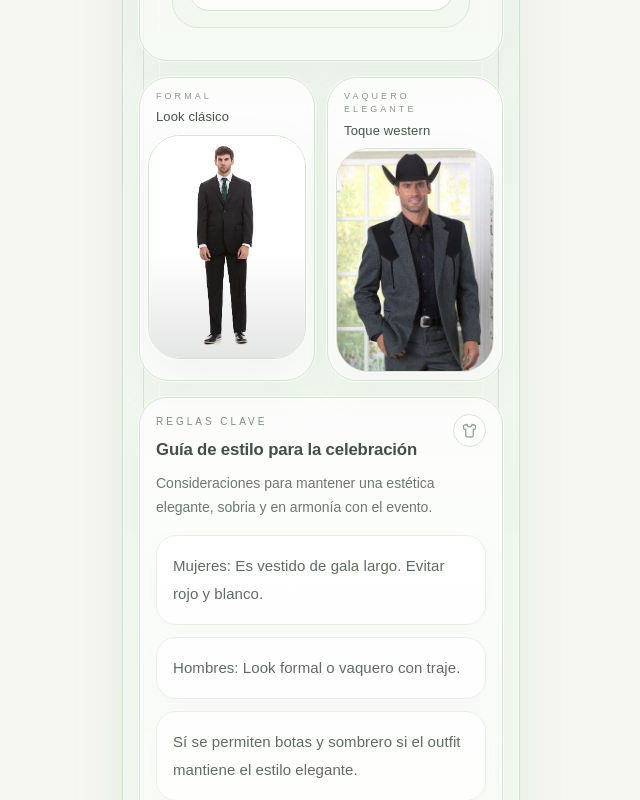
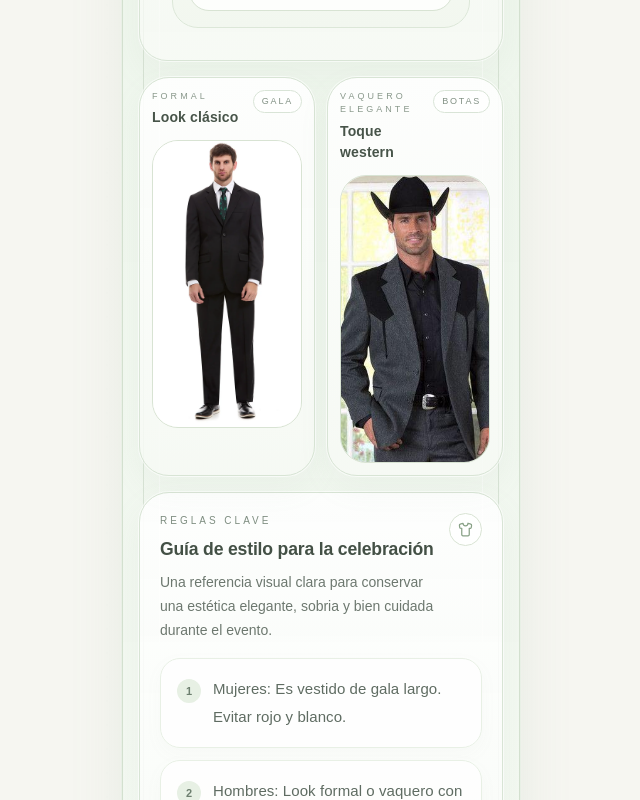
Before and after one commit to roiszs/BodaSantiago-Lily, a Next.js app: page / in a window 1280 px wide. Shown: the part 3980-4780 px from the top of the page, without its empty margins (319-959 px from the left). Built offline with nearby package versions, Linux system fonts and the light colour scheme.

Commit message:
Mejorando las fotos

```diff
--- a/src/app/page.tsx
+++ b/src/app/page.tsx
@@ -1301,71 +1301,103 @@ export default function WeddingInvitationMobile() {
               </SoftCard>
 
               <div className="grid grid-cols-2 gap-3">
-          <div className="overflow-hidden rounded-[30px] border border-[#D8E4D5] bg-white/82 p-2 shadow-[0_12px_30px_rgba(143,165,141,0.08)] ring-1 ring-white/60">
-            <div className="mb-2 px-2 pt-1">
+  <div className="overflow-hidden rounded-[30px] border border-[#D8E4D5] bg-[linear-gradient(180deg,rgba(255,255,255,0.90),rgba(247,250,245,0.82))] p-3 shadow-[0_12px_30px_rgba(143,165,141,0.08)] ring-1 ring-white/60">
+    <div className="mb-3 flex items-start justify-between gap-3">
+      <div>
         <p className="text-[9px] uppercase tracking-[0.34em] text-[#8A998C]">
           Formal
         </p>
-              <p className="mt-1 text-[13px] font-medium tracking-[0.01em] text-[#475449]">
+        <p className="mt-1 text-[14px] font-semibold tracking-[0.01em] text-[#475449]">
           Look clásico
         </p>
       </div>
-            <InvitationImage
+      <span className="rounded-full border border-[#D9E4D7] bg-white/88 px-2 py-1 text-[9px] uppercase tracking-[0.2em] text-[#829184]">
+        Gala
+      </span>
+    </div>
+
+    <div className="relative h-[18rem] overflow-hidden rounded-[26px] border border-[#D8E3D3] bg-[linear-gradient(180deg,#FCFCFA_0%,#EFF4EB_100%)]">
+  <div className="pointer-events-none absolute inset-x-5 top-4 h-[88%] rounded-t-[999px] border border-white/70" />
+  <div className="absolute inset-x-0 bottom-0 h-16 bg-gradient-to-t from-[#E8EFE3] to-transparent" />
+  <Image
     src="/invitacion/hombre-traje1.webp"
     alt="Referencia de traje formal para hombre"
-            />
-          </div>
-
-          <div className="overflow-hidden rounded-[30px] border border-[#D8E4D5] bg-white/82 p-2 shadow-[0_12px_30px_rgba(143,165,141,0.08)] ring-1 ring-white/60">
-            <div className="mb-2 px-2 pt-1">
+    fill
+    className="object-cover object-center scale-[1.08]"
+    sizes="(max-width: 768px) 50vw, 220px"
+  />
+</div>
+  </div>
+
+  <div className="overflow-hidden rounded-[30px] border border-[#D8E4D5] bg-[linear-gradient(180deg,rgba(255,255,255,0.90),rgba(247,250,245,0.82))] p-3 shadow-[0_12px_30px_rgba(143,165,141,0.08)] ring-1 ring-white/60">
+    <div className="mb-3 flex items-start justify-between gap-3">
+      <div>
         <p className="text-[9px] uppercase tracking-[0.34em] text-[#8A998C]">
           Vaquero elegante
         </p>
-              <p className="mt-1 text-[13px] font-medium tracking-[0.01em] text-[#475449]">
+        <p className="mt-1 text-[14px] font-semibold tracking-[0.01em] text-[#475449]">
           Toque western
         </p>
       </div>
-            <InvitationImage
+      <span className="rounded-full border border-[#D9E4D7] bg-white/88 px-2 py-1 text-[9px] uppercase tracking-[0.2em] text-[#829184]">
+        Botas
+      </span>
+    </div>
+
+    <div className="relative h-[18rem] overflow-hidden rounded-[26px] border border-[#D8E3D3] bg-[linear-gradient(180deg,#FCFCFA_0%,#EFF4EB_100%)]">
+  <div className="pointer-events-none absolute inset-x-5 top-4 h-[88%] rounded-t-[999px] border border-white/55" />
+  <div className="absolute inset-x-0 bottom-0 h-20 bg-gradient-to-t from-[#E8EFE3]/70 to-transparent" />
+  <Image
     src="/invitacion/hombre-vaquero-1.jpeg"
     alt="Referencia de traje vaquero formal para hombre"
-            />
-          </div>
-        </div>
-
-        <SoftCard className="overflow-hidden">
+    fill
+    className="object-cover object-center scale-[1.04]"
+    sizes="(max-width: 768px) 50vw, 220px"
+  />
+</div>
+  </div>
+</div>
+
+<div className="mt-4 overflow-hidden rounded-[30px] border border-[#D8E4D5] bg-[linear-gradient(180deg,rgba(255,255,255,0.90),rgba(246,249,244,0.86))] p-5 shadow-[0_14px_34px_rgba(143,165,141,0.08)] ring-1 ring-white/60">
   <div className="mb-4 flex items-start justify-between gap-3">
     <div>
       <p className="text-[10px] uppercase tracking-[0.30em] text-[#7E8D80]">
         Reglas clave
       </p>
-              <h4 className="mt-2 text-[1.05rem] font-semibold tracking-[-0.01em] text-[#435045]">
+      <h4 className="mt-2 text-[1.1rem] font-semibold tracking-[-0.01em] text-[#435045]">
         Guía de estilo para la celebración
       </h4>
       <p className="mt-2 text-[14px] leading-6 text-[#6D786F]">
-                Consideraciones para mantener una estética elegante, sobria y en armonía con el evento.
-              </p>
-            </div>
+        Una referencia visual clara para conservar una estética elegante, sobria y bien cuidada durante el evento.
+      </p>
+    </div>
+
     <div className="rounded-full border border-[#D8E3D3] bg-white/84 p-2">
       <Shirt size={15} className="text-[#88A186]" />
     </div>
   </div>
 
-          <ul className="space-y-3">
-            {dressRules.map((rule) => (
-              <li
+  <div className="space-y-3">
+    {dressRules.map((rule, index) => (
+      <div
         key={rule}
-                className="rounded-[20px] border border-[#E8F0E5] bg-white/78 px-4 py-4 text-[15px] font-normal leading-7 tracking-[0.005em] text-[#5F6C62] shadow-[0_6px_18px_rgba(143,165,141,0.04)]"
-              >
+        className="flex gap-3 rounded-[20px] border border-[#E8F0E5] bg-white/80 px-4 py-4 shadow-[0_6px_18px_rgba(143,165,141,0.04)]"
+      >
+        <div className="mt-1 flex h-6 w-6 shrink-0 items-center justify-center rounded-full bg-[#E7F0E4] text-[11px] font-semibold text-[#6D7F6F]">
+          {index + 1}
+        </div>
+        <p className="text-[15px] leading-7 tracking-[0.005em] text-[#5F6C62]">
           {rule}
-              </li>
+        </p>
+      </div>
     ))}
-          </ul>
-        </SoftCard>
+  </div>
+</div>
 
 <button
   type="button"
   onClick={() => setShowDressIdeas(true)}
-                className="relative z-20 inline-flex min-h-[58px] w-full items-center justify-center gap-2 rounded-[22px] border border-[#95AF93]/20 bg-[linear-gradient(180deg,#A8BDA2,#97AF92)] px-4 py-4 text-sm font-semibold text-white shadow-[0_16px_32px_rgba(143,165,141,0.18)] transition duration-200 active:scale-[0.99]"
+  className="relative z-20 inline-flex min-h-[58px] w-full items-center justify-center gap-2 rounded-[22px] border border-[#95AF93]/20 bg-[linear-gradient(180deg,#A8BDA2,#97AF92)] px-4 py-4 text-[15px] font-semibold tracking-[0.01em] text-white shadow-[0_16px_32px_rgba(143,165,141,0.18)] transition duration-200 active:scale-[0.99]"
 >
   Consultar más ideas
 </button>
```
Lines whose indentation alone changed are shown as unchanged.
